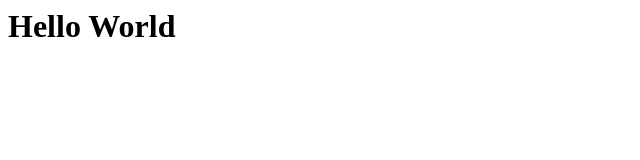
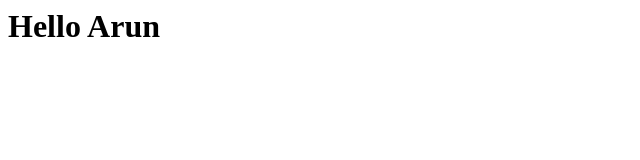
Before and after one commit to arunkrana5/arunkrana5.github.io, a plain HTML site: page index.html in a window 1280 px wide. Shown: the full height of the page, 0-640 px from the left. Drawn offline with Linux system fonts and the light colour scheme.

Commit message:
Update index.html

```diff
--- a/index.html
+++ b/index.html
@@ -1 +1 @@
-<h1>Hello World</h1>
+<h1>Hello Arun</h1>
```
